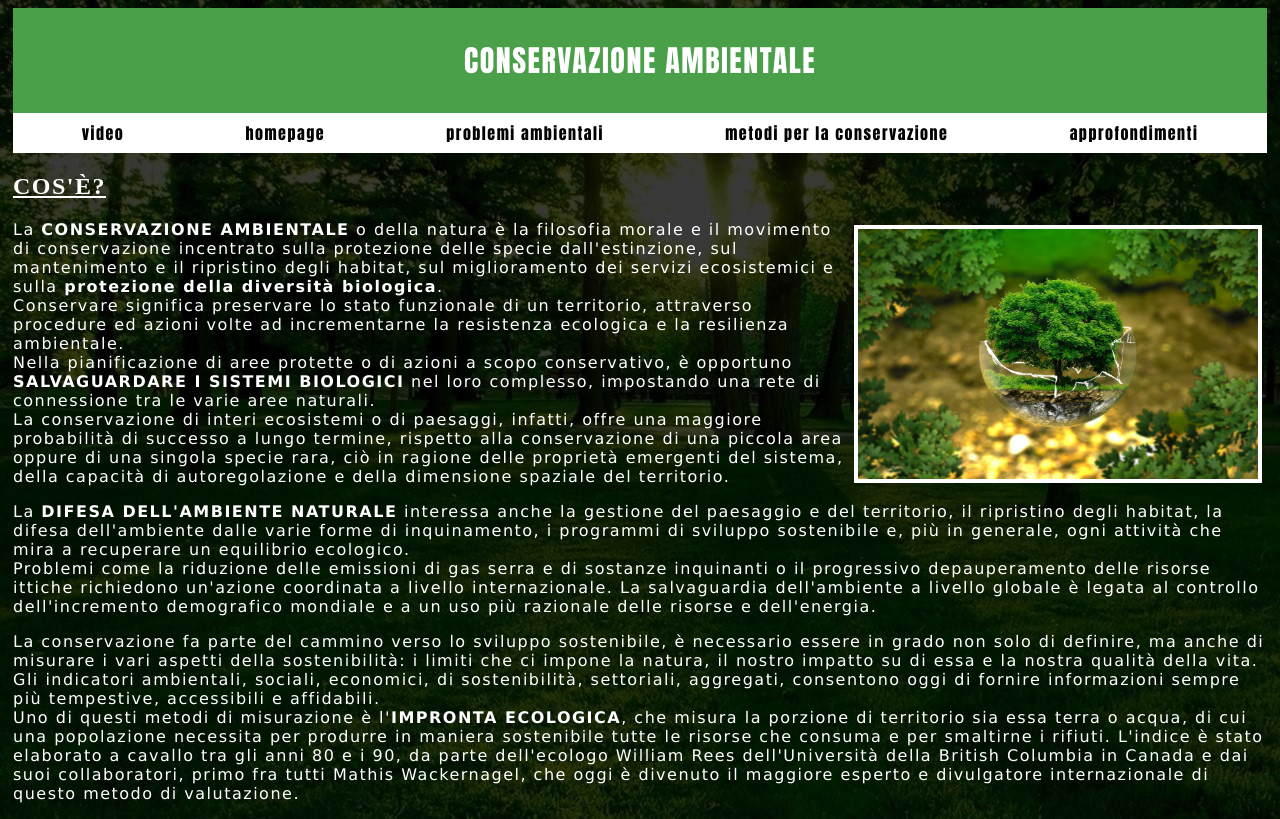
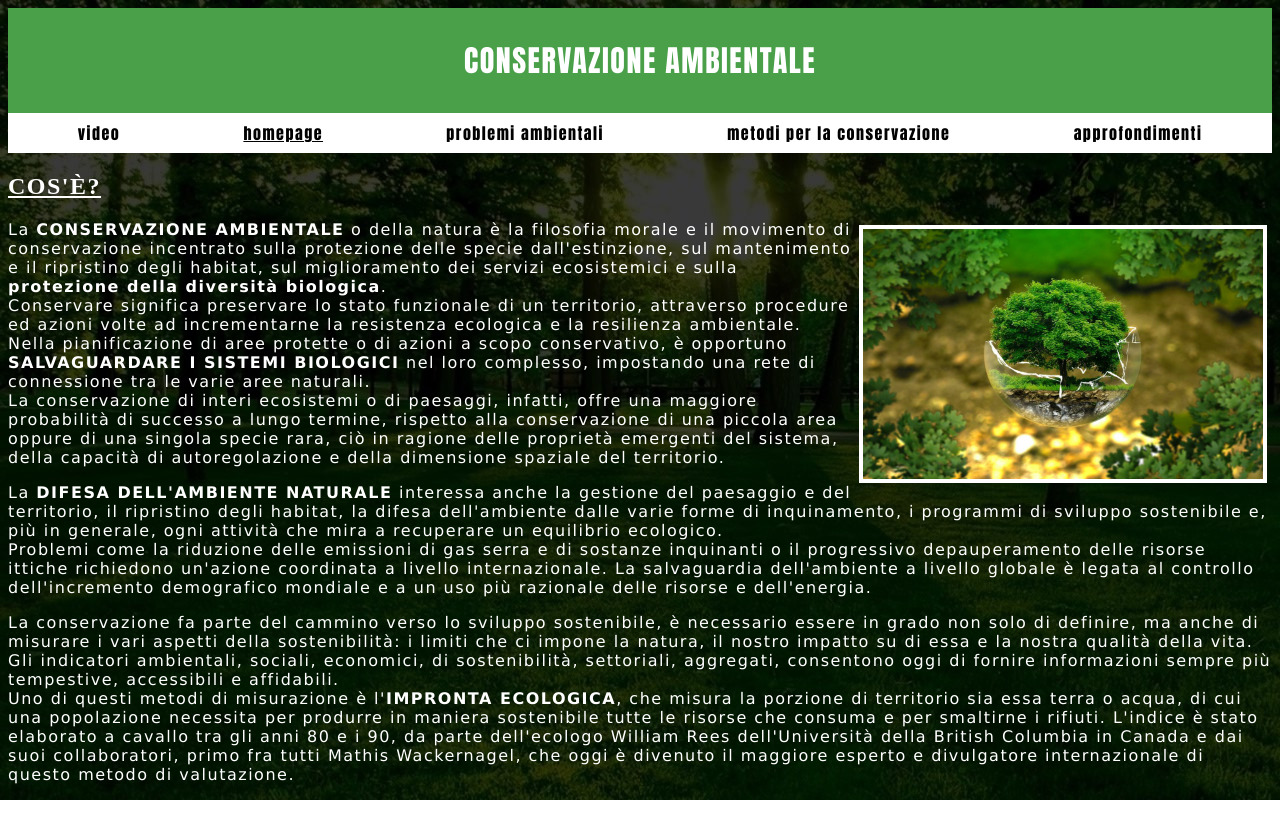
Before and after one commit to gaiagiachero/conservazione_ambientale, a plain HTML site: page homepage.html in a window 1280 px wide. Drawn offline with Linux system fonts and the light colour scheme.

Commit message:
modifica

```diff
--- a/homepage.html
+++ b/homepage.html
@@ -6,32 +6,28 @@
         <link rel="stylesheet" href="mio_stile.css">
     </head>
     <body background="natura.jpg";>
-        <div style="margin:5px;">
         <header>
             CONSERVAZIONE AMBIENTALE
         </header>
         <nav>
             <a href="index.html">video</a>
-            <a href="homepage.html">homepage</a>
+            <a href="homepage.html"><u>homepage</u></a>
             <a href="problemi_ambientali.html">problemi ambientali</a>
             <a href="conservazione.html">metodi per la conservazione</a>
             <a href="approfondimenti.html">approfondimenti</a>
         </nav>
         <h2>COS'È?</h2>
         <img src="ecosistema.jpg" alt="natura" style="float:right; width:400px; height:250px; border:4px solid white; margin: 5px">
-        <div>
         <p>La <b>CONSERVAZIONE AMBIENTALE</b> o della natura è la filosofia morale e il movimento di conservazione incentrato sulla protezione delle specie dall'estinzione, sul mantenimento e il ripristino degli habitat, sul miglioramento dei servizi ecosistemici e sulla <b>protezione della diversità biologica</b>.
             <br>Conservare significa preservare lo stato funzionale di un territorio, attraverso procedure ed azioni volte ad incrementarne la resistenza ecologica e la resilienza ambientale.
             <br>Nella pianificazione di aree protette o di azioni a scopo conservativo, è opportuno <b>SALVAGUARDARE I SISTEMI BIOLOGICI</b> nel
             loro complesso, impostando una rete di connessione tra le varie aree naturali.
             <br>La conservazione di interi ecosistemi o di paesaggi, infatti, offre una maggiore probabilità di successo a lungo termine, rispetto alla conservazione di una piccola area oppure di una singola specie rara, ciò in ragione delle proprietà emergenti del sistema, della capacità di autoregolazione e della
             dimensione spaziale del territorio.</p>
-        </div>
         <p>La <b>DIFESA DELL'AMBIENTE NATURALE</b> interessa anche la gestione del paesaggio e del territorio, il ripristino degli habitat, la difesa dell'ambiente dalle varie forme di inquinamento, i programmi di sviluppo sostenibile e, più in generale, ogni attività che mira a recuperare un equilibrio ecologico.
             <br>Problemi come la riduzione delle emissioni di gas serra e di sostanze inquinanti o il progressivo depauperamento delle risorse ittiche richiedono un'azione coordinata a livello internazionale. La salvaguardia dell'ambiente a livello globale è legata al controllo dell'incremento demografico mondiale e a un
             uso più razionale delle risorse e dell'energia.</p>
         <p>La conservazione fa parte del cammino verso lo sviluppo sostenibile, è necessario essere in grado non solo di definire, ma anche di misurare i vari aspetti della sostenibilità: i limiti che ci impone la natura, il nostro impatto su di essa e la nostra qualità della vita. Gli indicatori ambientali, sociali, economici, di sostenibilità, settoriali, aggregati, consentono oggi di fornire informazioni sempre più tempestive, accessibili e affidabili.
             <br>Uno di questi metodi di misurazione è l'<b>IMPRONTA ECOLOGICA</b>, che misura la porzione di territorio sia essa terra o acqua, di cui una popolazione necessita per produrre in maniera sostenibile tutte le risorse che consuma e per smaltirne i rifiuti. L'indice è stato elaborato a cavallo tra gli anni 80 e i 90, da parte dell'ecologo William Rees dell'Università della British Columbia in Canada e dai suoi collaboratori, primo fra tutti Mathis Wackernagel, che oggi è divenuto il maggiore esperto e divulgatore internazionale di questo metodo di valutazione.</p>
-        </div>
     </body>
 </html>
```
Also changed, not shown: index.html (+4 -6 lines).
